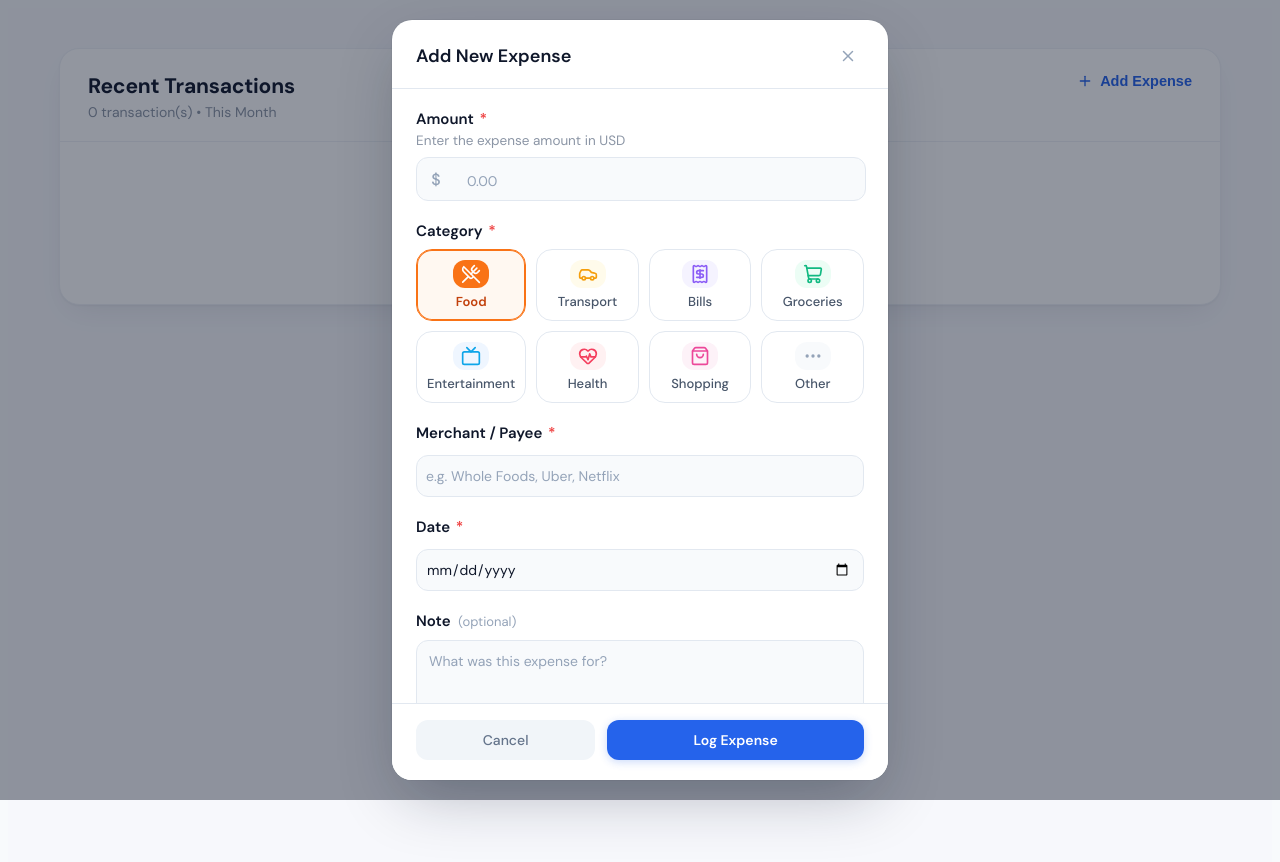
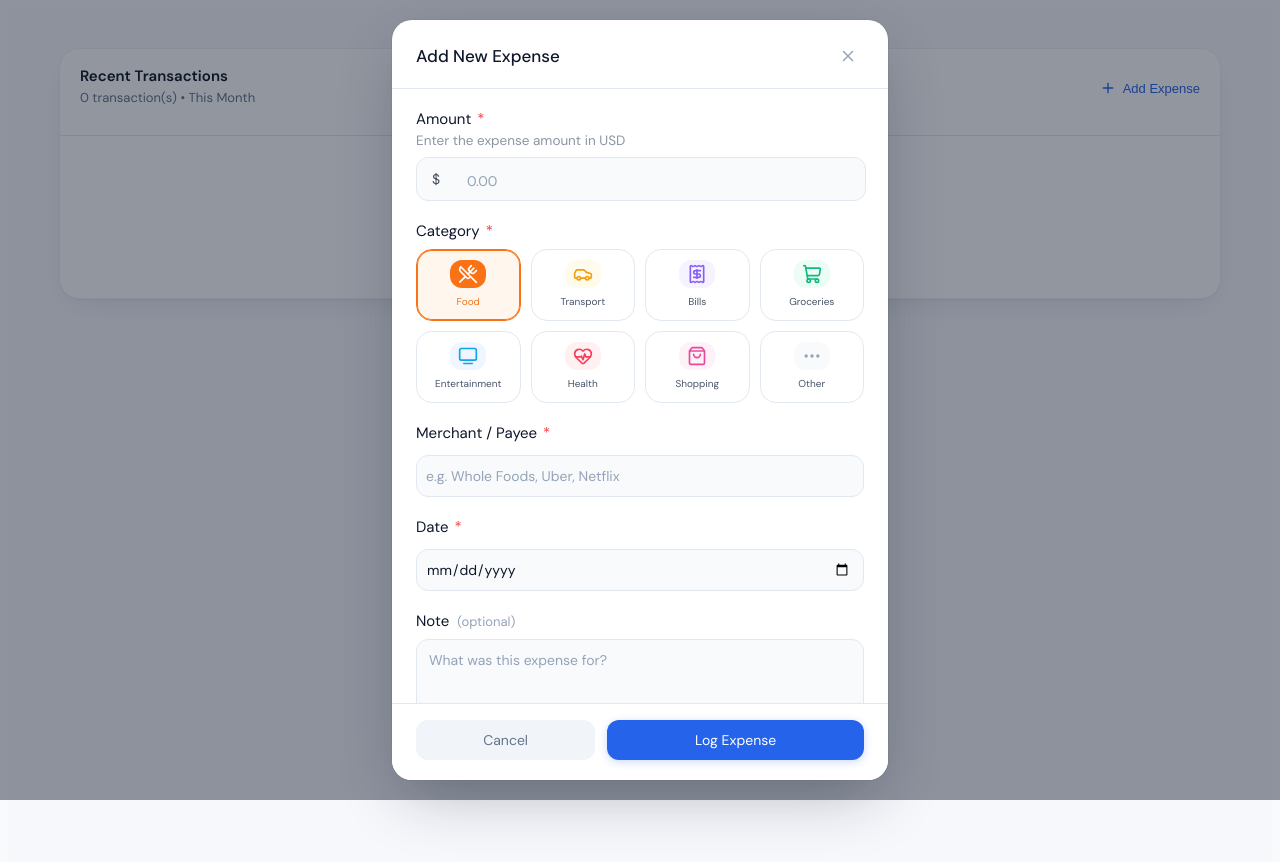
Before and after one commit to Karthiksherlock/sample_react1, a React (Vite) app: page /expense_tracker in a window 1280 px wide. Both pictures are taken after a click on the button "Add Expense". Shown: the top 862 px of the page. Built offline with nearby package versions, Linux system fonts and the light colour scheme.

Commit message:
removed important, fixed font weights,sizes, Icon colors and few other fixes in stage1 ui fixes

```diff
--- a/src/components/expense/modal/AddExpenseModal.css
+++ b/src/components/expense/modal/AddExpenseModal.css
@@ -1,22 +1,22 @@
-.modalOverlay{
-    position:fixed;
-    inset:0;
-    display:flex;
-    justify-content:center;
-    align-items:center;
-    padding:16px;
-    background:rgba(15,23,42,.45);
-    animation:backdropIn .15s ease forwards;
-    font-family:"DM Sans",sans-serif
+.modalOverlay {
+  position: fixed;
+  inset: 0;
+  display: flex;
+  justify-content: center;
+  align-items: center;
+  padding: 16px;
+  background: rgba(15, 23, 42, 0.45);
+  animation: backdropIn 0.15s ease forwards;
+  font-family: "DM Sans", sans-serif;
 }
 
-@keyframes backdropIn{
-    from{
-        opacity:0;
-    }
-    to{
-        opacity:1;
-    }
+@keyframes backdropIn {
+  from {
+    opacity: 0;
+  }
+  to {
+    opacity: 1;
+  }
 }
 
 .modalContainer {
@@ -28,7 +28,7 @@
   box-shadow:
     0 24px 64px -12px rgba(15, 23, 42, 0.3),
     0 0 0 1px rgba(15, 23, 42, 0.04);
-  font-family:"DM Sans", sans-serif;
+  font-family: "DM Sans", sans-serif;
   display: flex;
   flex-direction: column;
   overflow: hidden;
@@ -45,10 +45,10 @@
   }
 }
 .modalBody {
-  display:flex;
-  flex-direction:column;
-  gap:20px;
-  padding:20px 24px;
+  display: flex;
+  flex-direction: column;
+  gap: 20px;
+  padding: 20px 24px;
   overflow-y: auto;
   overscroll-behavior: contain;
   padding-bottom: 4px;
@@ -63,8 +63,8 @@
 }
 .modalHeader h2 {
   margin: 0;
-  font-size: 18px;
-  font-weight:600;
+  font-size: 17px;
+  font-weight: 500;
   color: #0f172a;
 }
 
@@ -95,33 +95,25 @@
 .formGroup {
   padding: 0 26px;
   margin-top: 16px;
-  padding:0;
-  margin:0;
+  padding: 0;
+  margin: 0;
 }
 
-.formGroup label {
-  display: block;
-  margin-bottom: 4px;
-  font-size: 14px;
-  font-weight:500;
-  line-height: 20px;
-  color: #0f172a;
-}
 
 .formGroup label span {
   color: #ef4444;
 }
 
 .formGroup label small {
-  font-weight: 400;
+  font-weight: 100;
   color: #64748b;
 }
 
 .fieldDescription {
-  margin:-4px 0 8px;
-  font-size:12px;
-  line-height:16px;
-  color:rgb(100, 116, 139);
+  margin: -4px 0 8px;
+  font-size: 4px;
+  line-height: 16px;
+  color: rgb(100, 116, 139);
 }
 .amountInputWrapper {
   position: relative;
@@ -132,7 +124,11 @@
   border: 1px solid #e2e8f0;
   border-radius: 12px;
   background: #f8fafc;
-  transition:all .15s cubic-bezier(.4,0,.2,1);
+  overflow: hidden;
+  transition:
+    border-color 0.15s ease,
+    box-shadow 0.15s ease,
+    background 0.15s ease;
 }
 .currencyBox {
   width: 38px;
@@ -141,33 +137,34 @@
   align-items: center;
   justify-content: center;
   border-right: none;
-  color: #94a3b8;
-  font-size: 16px;
-  font-weight: 500;
+  background: transparent;
+  color: #454f5c;
+  font-size: 14px;
+  font-weight: 200;
   flex-shrink: 0;
   pointer-events: none;
 }
 .amountInput {
   flex: 1;
   height: 100%;
-  border: none !important;
+  border: none;
   outline: none;
-  box-shadow: none !important;
-  padding-left:12px;
+  box-shadow: none;
+  padding-left: 12px;
   padding-right: 16px;
   font: inherit;
   font-size: 14px;
-  color: #0f172a;
+  color: #161b21;
   background: transparent;
   border-radius: 12px;
 }
 .amountInputWrapper:focus-within {
   background: #fff;
   border-color: #2563eb;
-  box-shadow: 0 0 0 3px rgba(37, 99, 235, 0.13);
+  border-width: 2px;
 }
 .amountInput::placeholder {
-  color: #94a3b8;
+  color: #303c4b;
 }
 
 .formGroup input:not(.amountInput) {
@@ -177,10 +174,13 @@
   border-radius: 12px;
   padding: 10 12px;
   color: #0f172a;
-  font-size:14px;
+  font-size: 14px;
   background: #f8fafc;
   box-sizing: border-box;
-  transition: border-color .15s ease, box-shadow .15s ease, background .15s ease;
+  transition:
+    border-color 0.15s ease,
+    box-shadow 0.15s ease,
+    background 0.15s ease;
 }
 .formGroup textarea {
   width: 100%;
@@ -193,27 +193,35 @@
   background: #f8fafc;
   box-sizing: border-box;
   resize: none;
-  transition: border-color .15s ease, box-shadow .15s ease, background .15s ease;
+  transition:
+    border-color 0.15s ease,
+    box-shadow 0.15s ease,
+    background 0.15s ease;
 }
-.formGroup input:focus,
+.formGroup input:not(.amountInput):focus,
 .formGroup textarea:focus {
   outline: none;
   background: #fff;
   border-color: #2563eb;
-  box-shadow: 0 0 0 3px rgba(37,99,235,.13);
+  border-width: 2px;
 }
 .formGroup input::placeholder,
-.formGroup textarea::placeholder { color: #94a3b8; }
+.formGroup textarea::placeholder {
+  color: #94a3b8;
+}
 
-.formGroup input[type="date"] { padding-right: 12px; color: #0f172a; }
+.formGroup input[type="date"] {
+  padding-right: 12px;
+  color: #0f172a;
+}
 .formGroup label {
   display: block;
   margin-bottom: 8px;
   font-size: 15px;
-  font-weight: 600;
+  font-weight: 200;
   color: #0f172a;
 }
-.formGroup label span  {
+.formGroup label span {
   color: #ef4444;
   margin-left: 2px;
 }
@@ -237,10 +245,10 @@
 }
 
 .categoryCard {
-  height:72px;
-  padding:10px;
-  gap:6px;
-  border-radius:16px;
+  height: 72px;
+  padding: 10px;
+  gap: 6px;
+  border-radius: 16px;
   border: 1px solid #e2e8f0;
   background: #fff;
   display: flex;
@@ -248,18 +256,24 @@
   justify-content: center;
   align-items: center;
   cursor: pointer;
-  transition:all .15s cubic-bezier(.4,0,.2,1);
+  transition:
+    border-color .15s ease,
+    background .15s ease,
+    transform .12s ease,
+    box-shadow .15s ease;
 }
-.categoryCard:hover  {
+.categoryCard:hover {
   border-color: #c9d3e2;
   background: #fcfdff;
 }
-.categoryCard:active { transform: scale(.975); }
+.categoryCard:active {
+  transform: scale(0.975);
+}
 
 .categoryCard.selected {
-  border-color: #f97316;
-  background: #fff8f1;
-  box-shadow: inset 0 0 0 1px #f97316;
+  border-color: var(--hover-border);
+  background: var(--hover-bg);
+  box-shadow: inset 0 0 0 1px var(--hover-border);
 }
 
 .iconCircle {
@@ -269,16 +283,19 @@
   display: flex;
   justify-content: center;
   align-items: center;
+  transition:
+    background .15s ease,
+    transform .15s ease;
 }
 .categoryCard span {
-  font-size: 13px;
-  font-weight: 500;
-  line-height:16px;
+  font-size: 10px;
+  font-weight: 200;
+  line-height: 16px;
   color: #475569;
 }
 .categoryCard.selected span {
-  color: #c2410c;
-  font-weight: 600;
+  color: var(--hover-border);
+  font-weight: 200;
 }
 
 .modalContainer input,
@@ -288,11 +305,9 @@
 }
 .formGroup input,
 .formGroup textarea,
-.amountInput{
-
-    font-size:14px;
-
-    font-weight:400;
+.amountInput {
+  font-size: 14px;
+  font-weight: 200;
 }
 .modalFooter {
   display: flex;
@@ -301,45 +316,66 @@
   border-top: 1px solid #e2e8f0;
   background: #fff;
 }
-.cancelButton, .saveButton {
+.cancelButton,
+.saveButton {
   height: 40px;
   font-size: 14px;
   border-radius: 12px;
   border: none;
   cursor: pointer;
-  transition: background .15s ease,
-  transform .08s ease, box-shadow .15s ease;
+  transition:
+    background 0.15s ease,
+    transform 0.08s ease,
+    box-shadow 0.15s ease;
 }
 .cancelButton {
   flex: 0 0 40%;
   background: #f1f5f9;
   color: #64748b;
-  font-weight: 500; }
-.cancelButton:hover  {
-  background: #e6ebf2;
-  color: #475569;
+  font-weight: 300;
 }
-.cancelButton:active { transform: translateY(1px); }
+.categoryCard:hover {
+  border-color: var(--hover-border);
+  background: var(--hover-bg);
+}
+.categoryCard:hover .iconCircle {
+  transform: scale(1.05);
+  box-shadow: 0 4px 12px rgba(15,23,42,.08);
+}
+.cancelButton:active {
+  transform: translateY(1px);
+}
 
 .saveButton {
   flex: 1;
   background: #2563eb;
   color: #fff;
-  font-weight: 600;
-  box-shadow: 0 2px 8px rgba(37,99,235,.24);
+  font-weight: 300;
+  box-shadow: 0 2px 8px rgba(37, 99, 235, 0.24);
 }
-.saveButton:hover  { background: #1d4ed8; }
+.saveButton:hover {
+  background: #1d4ed8;
+}
 .saveButton:active {
   transform: translateY(1px);
-  box-shadow: 0 1px 4px rgba(37,99,235,.24);
+  box-shadow: 0 1px 4px rgba(37, 99, 235, 0.24);
 }
 .fieldError {
   min-height: 18px;
   height: auto;
   margin: 6px 0 0;
-  font-size: 13px;
-  font-weight: 500;
+  font-size: 12px;
+  font-weight: 50;
   color: #ef4444;
-  animation: errIn .15s ease-out;
+  animation: errIn 0.15s ease-out;
 }
-@keyframes errIn { from { opacity: 0; transform: translateY(-2px) } to { opacity: 1; transform: none } }
+@keyframes errIn {
+  from {
+    opacity: 0;
+    transform: translateY(-2px);
+  }
+  to {
+    opacity: 1;
+    transform: none;
+  }
+}
--- a/src/components/expense/modal/AddExpenseModal.tsx
+++ b/src/components/expense/modal/AddExpenseModal.tsx
@@ -8,7 +8,7 @@ import {
   Car,
   Receipt,
   ShoppingCart,
-  Tv,
+  TvMinimal,
   HeartPulse,
   ShoppingBag,
   Ellipsis,
@@ -24,49 +24,49 @@ const categories = [
   {
     name: "Food",
     icon: UtensilsCrossed,
-    color: "#F97316",
+    color: "rgb(249, 115, 22)",
     background: "#FFF7ED",
   },
   {
     name: "Transport",
     icon: Car,
-    color: "#F59E0B",
+    color: "rgb(245, 158, 11)",
     background: "#FFFBEB",
   },
   {
     name: "Bills",
     icon: Receipt,
-    color: "#8B5CF6",
+    color: "rgb(139, 92, 246)",
     background: "#F5F3FF",
   },
   {
     name: "Groceries",
     icon: ShoppingCart,
-    color: "#10B981",
+    color: "rgb(16, 185, 129)",
     background: "#ECFDF5",
   },
   {
     name: "Entertainment",
-    icon: Tv,
-    color: "#0EA5E9",
+    icon: TvMinimal,
+    color: "rgb(14, 165, 233)",
     background: "#EFF6FF",
   },
   {
     name: "Health",
     icon: HeartPulse,
-    color: "#F43F5E",
+    color: "rgb(244, 63, 94)",
     background: "#FFF1F2",
   },
   {
     name: "Shopping",
     icon: ShoppingBag,
-    color: "#EC4899",
+    color: "rgb(236, 72, 153)",
     background: "#FDF2F8",
   },
   {
     name: "Other",
     icon: Ellipsis,
-    color: "#94A3B8",
+    color: "rgb(148, 163, 184)",
     background: "#F8FAFC",
   },
 ];
@@ -177,8 +177,9 @@ const AddExpenseModal = ({
 
               <input
                 className="amountInput"
-                type="text"
-                inputMode="decimal"
+                type="number"
+                step="0.01"
+                min="0"
                 placeholder="0.00"
                 value={amount}
                 onChange={(e) => {
@@ -209,6 +210,12 @@ const AddExpenseModal = ({
                       key={category.name}
                       type="button"
                       className={`categoryCard ${isSelected ? "selected" : ""}`}
+                      style={
+                          {
+                            "--hover-border": category.color,
+                            "--hover-bg": category.background,
+                          } as React.CSSProperties
+                      }
                       onClick={() => setSelectedCategory(category.name)}
                     >
                       <div
--- a/src/components/expense/transactions/RecentTransactions.css
+++ b/src/components/expense/transactions/RecentTransactions.css
@@ -3,33 +3,35 @@
   border: 1px solid #eef1f6;
   border-radius: 20px;
   padding: 0;
-  box-shadow: 0 1px 2px rgba(15,23,42,.04), 0 12px 32px -12px rgba(15,23,42,.10);
+  box-shadow:
+    0 1px 2px rgba(15, 23, 42, 0.04),
+    0 12px 32px -12px rgba(15, 23, 42, 0.1);
   max-width: 1160px;
   margin: 0 auto;
   overflow: hidden;
-  font-family:"DM Sans",sans-serif
+  font-family: "DM Sans", sans-serif;
 }
 
 .transactionsHeader {
   display: flex;
   justify-content: space-between;
-  align-items: flex-start;
-  padding: 24px 28px 20px;
-  margin-bottom: 0;
-  border-bottom: 1px solid #eef1f6;
+  align-items: center;
+  padding: 16px 20px;
+  border-bottom: 1px solid #e2e8f0;
 }
 .transactionsTitle h2 {
   margin: 0;
-  font-size: 21px;
-  font-weight: 700;
-  letter-spacing: -.01em;
+  font-size: 15px;
+  font-weight: 600;
+  line-height: 22px;
   color: #0f172a;
-  line-height: 1.25;
+  justify-self: flex-start;
 }
-.transactionsTitle p  {
-  margin: 4px 0 0;
-  color: #8b95a5;
-  font-size: 14px;
+.transactionsTitle p {
+  margin-top: 2px;
+  font-size: 13px;
+  font-weight: 300;
+  color: #64748b;
 }
 
 .addExpenseBtn {
@@ -42,57 +44,133 @@
   padding: 8px 10px;
   margin: -8px -10px 0 0;
   border-radius: 8px;
-  font-size: 14.5px;
-  font-weight: 600;
+  font-size: 13px;
+  font-weight: 200;
   cursor: pointer;
-  transition: background .15s ease, color .15s ease, transform .08s ease;
+  transition:
+    background 0.15s ease,
+    color 0.15s ease,
+    transform 0.08s ease;
 }
-.addExpenseBtn:hover  {
+.addExpenseBtn:hover {
   background: #eff4ff;
   color: #1d4ed8;
 }
-.addExpenseBtn:active { transform: translateY(1px); }
+.addExpenseBtn:active {
+  transform: translateY(1px);
+}
 
-
-.transactionsTable { width: 100%; border-collapse: collapse; }
-.transactionsTable thead { background: #fafbfc; }
+.transactionsTable {
+  width: 100%;
+  border-collapse: collapse;
+  table-layout: fixed;
+}
+.transactionsTable thead {
+  background: #ffffff;
+}
 
 .transactionsTable th {
+  padding: 12px 16px;
   text-align: left;
-  padding: 13px 16px;
-  border-bottom: 1px solid #eef1f6;
-  color: #7b8697;
-  font-size: 13px;
-  font-weight: 600;
+  font-size: 11px;
+  font-weight: 200;
+  line-height: 20px;
+  letter-spacing: 0.025em;
+  color: #64748b;
+  border-bottom: 1px solid #e2e8f0;
 }
 .transactionsTable td {
   padding: 0 16px;
   height: 64px;
-  border-bottom: 1px solid #f3f5f8;
-  font-size: 14.5px;
+  border-bottom: 1px solid #e2e8f0;
+  font-size: 12px;
   color: #334155;
   vertical-align: middle;
 }
-.transactionsTable tbody tr:last-child td { border-bottom: none; }
+.transactionsTable tbody tr:last-child td {
+  border-bottom: none;
+}
 
-.transactionsTable th:first-child, .transactionsTable td:first-child { padding-left: 28px; }
-.transactionsTable th:last-child,  .transactionsTable td:last-child  { padding-right: 28px; }
+.transactionsTable th:first-child,
+.transactionsTable td:first-child {
+  padding-left: 20px;
+  width: 30%;
+}
+.transactionsTable th:nth-child(2),
+.transactionsTable td:nth-child(2) {
+  width: 20.67%;
+}
+.transactionsTable th:nth-child(3),
+.transactionsTable td:nth-child(3) {
+  width: 21.84%;
+}
+.transactionsTable th:nth-child(4),
+.transactionsTable td:nth-child(4) {
+  width: 20.71%;
+}
+.transactionsTable th.amountColumn,
+.transactionsTable td.amountColumn {
+  width: 6.78%;
+}
+.transactionsTable td.amountColumn,
+.transactionsTable th.amountColumn {
+  text-align: right;
+  padding-right: 20px;
+}
 
-.transactionsTable tbody tr { transition: background .12s ease; }
-.transactionsTable tbody tr:hover { background: #fafbfd; }
+.transactionsTable tbody tr {
+  transition: background 0.12s ease;
+}
+.transactionsTable tbody tr:hover {
+  background: #fafafa;
+}
 
-.amountColumn { text-align: right; font-weight: 700; font-size: 15px; color: #0f172a; font-variant-numeric: tabular-nums; }
-th.amountColumn { font-weight: 600; font-size: 13px; color: #7b8697; }
+.transactionsTable td:first-child {
+  font-weight: 500;
+  color: #0f172a;
+}
 
-.transactionsTable td:first-child { font-weight: 600; color: #0f172a; }
-.transactionsTable td:nth-child(3),
-.transactionsTable td:nth-child(4) { color: #7b8697; }
+.transactionsTable td:nth-child(3) {
+  color: #7b8697;
+  text-align: left;
+}
 
-.transactionsTablePlaceholder { width: 100%; }
+.transactionsTable td:nth-child(4) {
+  color: #7b8697;
+  text-align: left;
+}
+
+.transactionsTablePlaceholder {
+  width: 100%;
+}
+
+.amountColumn {
+  font-weight: 600;
+  font-size: 15px;
+  color: #0f172a;
+  font-variant-numeric: tabular-nums;
+}
+th.amountColumn {
+  text-align: right;
+  font-size: 11px;
+  font-weight: 300;
+  color: #64748b;
+  letter-spacing: 0.025em;
+}
+
+
 .categoryPill {
-  display: inline-flex; align-items: center;
-  padding: 5px 12px; border-radius: 999px;
-  font-size: 13px; font-weight: 500; white-space: nowrap;
+  display: inline-flex;
+  align-items: center;
+  justify-content: center;
+
+  min-width: 92px;
+
+  padding: 6px 8px;
+  border-radius: 999px;
+  font-size: 12px;
+  font-weight: 300;
+  white-space: nowrap;
 }
 
 .emptyState {
@@ -103,3 +181,27 @@ th.amountColumn { font-weight: 600; font-size: 13px; color: #7b8697; }
   color: #94a3b8;
   font-size: 15px;
 }
+.merchantCell {
+  display: flex;
+  align-items: center;
+  gap: 12px;
+  min-width: 0;
+}
+.merchantCell span {
+  font-size: 14px;
+  font-weight: 300;
+  color: #0f172a;
+
+  overflow: hidden;
+  white-space: nowrap;
+  text-overflow: ellipsis;
+}
+.merchantIcon {
+  width: 34px;
+  height: 34px;
+  border-radius: 10px;
+  display: flex;
+  align-items: center;
+  justify-content: center;
+  flex-shrink: 0;
+}
--- a/src/components/expense/transactions/RecentTransactions.tsx
+++ b/src/components/expense/transactions/RecentTransactions.tsx
@@ -1,21 +1,44 @@
 import "./RecentTransactions.css";
 import type { Transaction } from "../types/transaction";
-import { Plus } from "lucide-react";
+import {
+  Plus,
+  UtensilsCrossed,
+  Car,
+  Receipt,
+  ShoppingCart,
+  TvMinimal,
+  HeartPulse,
+  ShoppingBag,
+  Ellipsis,
+} from "lucide-react";
 
 type RecentTransactionsProps = {
   onAddExpense: () => void;
   transactions: Transaction[];
 };
+
 const CATEGORY_STYLES: Record<string, { color: string; background: string }> = {
-  Food:          { color: "#c2410c", background: "#fff2e6" },
-  Transport:     { color: "#b45309", background: "#fff8e1" },
-  Bills:         { color: "#6d28d9", background: "#f3f0ff" },
-  Groceries:     { color: "#047857", background: "#e8f9f1" },
-  Entertainment: { color: "#0369a1", background: "#e8f4fe" },
-  Health:        { color: "#be123c", background: "#ffeef1" },
-  Shopping:      { color: "#be185d", background: "#fdeef6" },
-  Other:         { color: "#64748b", background: "#f1f5f9" },
+  Food:          { color: "rgb(249, 115, 22)", background: "#fff2e6" },
+  Transport:     { color: "rgb(245, 158, 11)", background: "#fff8e1" },
+  Bills:         { color: "rgb(139, 92, 246)", background: "#f3f0ff" },
+  Groceries:     { color: "rgb(16, 185, 129)", background: "#e8f9f1" },
+  Entertainment: { color: "rgb(14, 165, 233)", background: "#e8f4fe" },
+  Health:        { color: "rgb(244, 63, 94)", background: "#ffeef1" },
+  Shopping:      { color: "rgb(236, 72, 153)", background: "#fdeef6" },
+  Other:         { color: "rgb(148, 163, 184)", background: "#f1f5f9" },
 };
+
+const CATEGORY_ICONS = {
+  Food: UtensilsCrossed,
+  Transport: Car,
+  Bills: Receipt,
+  Groceries: ShoppingCart,
+  Entertainment: TvMinimal,
+  Health: HeartPulse,
+  Shopping: ShoppingBag,
+  Other: Ellipsis,
+};
+
 const formatDate = (isoDate: string) => {
   const [year, month, day] = isoDate.split("-");
   const months = ["Jan","Feb","Mar","Apr","May","Jun","Jul","Aug","Sep","Oct","Nov","Dec"];
@@ -31,7 +54,6 @@ const RecentTransactions = ({
       <div className="transactionsHeader">
         <div className="transactionsTitle">
           <h2>Recent Transactions</h2>
-
           <p>{transactions.length} transaction(s) • This Month</p>
         </div>
 
@@ -57,7 +79,35 @@ const RecentTransactions = ({
             <tbody>
               {transactions.map((transaction) => (
                 <tr key={transaction.id}>
-                  <td>{transaction.merchant}</td>
+                  <td>
+                    <div className="merchantCell">
+                      {(() => {
+                        const Icon =
+                          CATEGORY_ICONS[
+                            transaction.category as keyof typeof CATEGORY_ICONS
+                          ] ?? Ellipsis;
+
+                        const style =
+                          CATEGORY_STYLES[transaction.category] ??
+                          CATEGORY_STYLES.Other;
+
+                        return (
+                          <>
+                            <div
+                              className="merchantIcon"
+                              style={{
+                                background: style.background,
+                                color: style.color,
+                              }}
+                            >
+                              <Icon size={16} />
+                            </div>
+                            <span>{transaction.merchant}</span>
+                          </>
+                        );
+                      })()}
+                    </div>
+                  </td>
                   <td>
                     <span className="categoryPill" style={CATEGORY_STYLES[transaction.category] ?? CATEGORY_STYLES.Other}>
                       {transaction.category}
```
